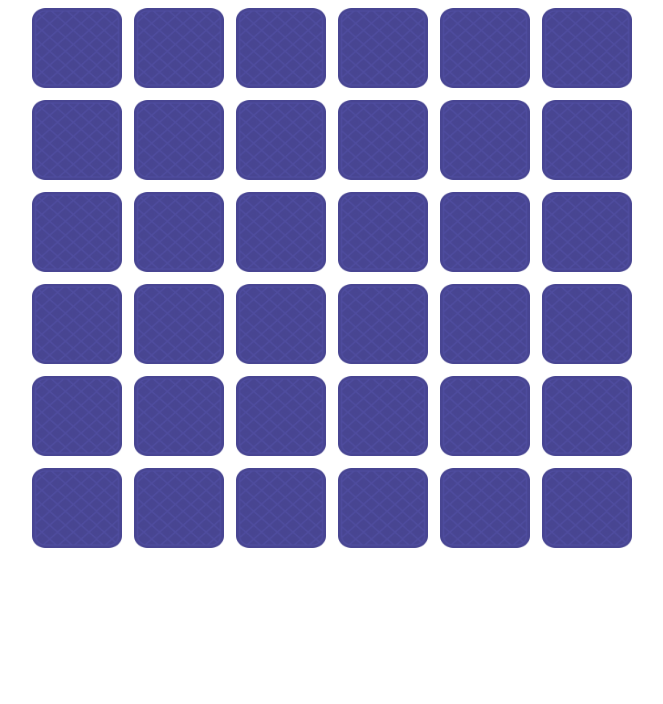
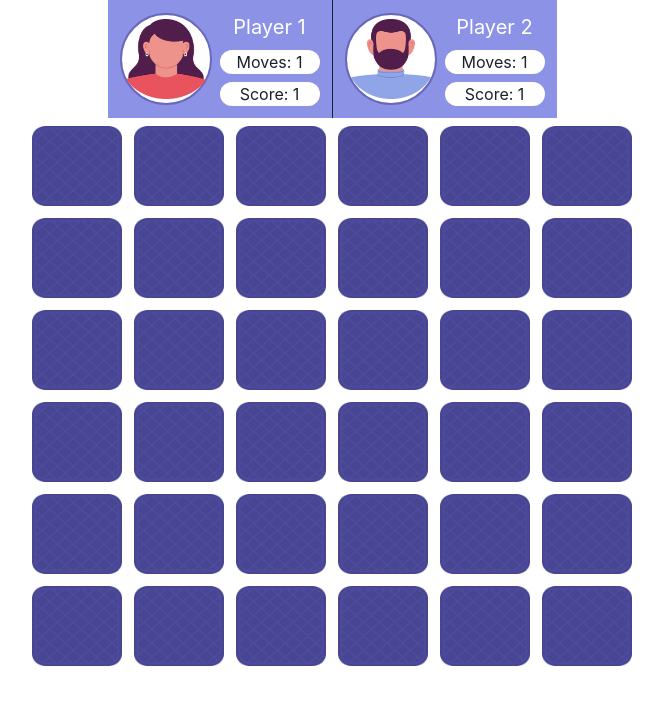
Before and after one commit to Alicngl/memory-games, a Next.js app: page /games in a window 1280 px wide. Shown: the top 704 px of the page, without its empty margins (308-971 px from the left). Built offline with nearby package versions, Linux system fonts and the light colour scheme.

Commit message:
game check added

```diff
--- a/src/components/pages/GamesPage.tsx
+++ b/src/components/pages/GamesPage.tsx
@@ -1,34 +1,75 @@
-import { SimpleGrid, Stack } from "@chakra-ui/react";
-import React, { useState } from "react";
+import { Flex, HStack, SimpleGrid, Stack, Text } from "@chakra-ui/react";
+import React, { useRef, useState } from "react";
 import { GAME } from "../../constants";
 import CardComponent from "../shared/CardComponent";
+import User from "../shared/User";
 
 function GamesPage() {
   const [data, setData] = useState(GAME.sort(() => Math.random() - 0.5));
-  const cardActive = (
-    item: {
-      id: number;
-      status: string;
-      image: string;
-    },
-    index
-  ) => {
-    console.log(item, index, "ITEM");
-    let newArr = [...data];
-    newArr[index].status = "active";
-    setData(newArr);
+
+  const [previousCardState, setPreviousCardState] = useState(-1);
+  const previousIndex = useRef(-1);
+
+  const checkData = (current) => {
+    if (data[current].id === data[previousCardState].id) {
+      data[current].status = "active";
+      data[previousCardState].status = "active";
+      setPreviousCardState(-1);
+    } else {
+      data[current].status = "active";
+      setData([...data]);
+      setTimeout(() => {
+        setPreviousCardState(-1);
+        data[current].status = "";
+        data[previousCardState].status = "";
+        setData([...data]);
+      }, 500);
+    }
+  };
+
+  const clickHandler = async (index: number) => {
+    if (index != previousIndex.current) {
+      if (data[index].status === "active") {
+        alert("Already Matched!!!");
+      } else {
+        if (previousCardState === -1) {
+          previousIndex.current = index;
+          data[index].status = "active";
+          setData([...data]);
+          setPreviousCardState(index);
+        } else {
+          checkData(index);
+          previousIndex.current = -1;
+        }
+      }
+    }
   };
 
   return (
     <Stack align={"center"}>
-      <Stack>headerasasdd</Stack>
+      <Flex>
+        <User
+          src={"/avatar1.png"}
+          name={"Player 1"}
+          moves={1}
+          score={1}
+          border="1px"
+        />
+        <User
+          src={"/avatar2.png"}
+          name={"Player 2"}
+          moves={1}
+          score={1}
+          border=""
+        />
+      </Flex>
       <SimpleGrid columns={6} spacing={3}>
         {data.map((item, index) => {
           return (
             <Stack>
               <CardComponent
                 onClick={() => {
-                  cardActive(item, index);
+                  clickHandler(index);
                 }}
                 key={index}
                 src={item.status === "" ? "/card-back.png" : item.image}
--- /dev/null
+++ b/src/components/shared/User.tsx
@@ -0,0 +1,37 @@
+import { HStack, Image, Stack, Text } from "@chakra-ui/react";
+import React from "react";
+
+function User({ name, moves, score, src ,border}) {
+  return (
+    <Stack bg={"#8c93e6"} p={3} borderRight={border}>
+      <HStack>
+        <Stack bg={"#fff"} borderRadius={50} p={1} border="2px solid #6b68ba">
+          <Image src={src} w={20} h={20} />
+        </Stack>
+        <Stack align={"center"}>
+          <Text fontSize={"xl"} color="#fff">
+            {name}
+          </Text>
+          <Text
+            width={"100px"}
+            textAlign="center"
+            borderRadius={20}
+            bg="#fff"
+            px={1}>
+            Moves: {moves}
+          </Text>
+          <Text
+            width={"100px"}
+            textAlign="center"
+            borderRadius={20}
+            bg="#fff"
+            px={1}>
+            Score: {score}
+          </Text>
+        </Stack>
+      </HStack>
+    </Stack>
+  );
+}
+
+export default User;
```
